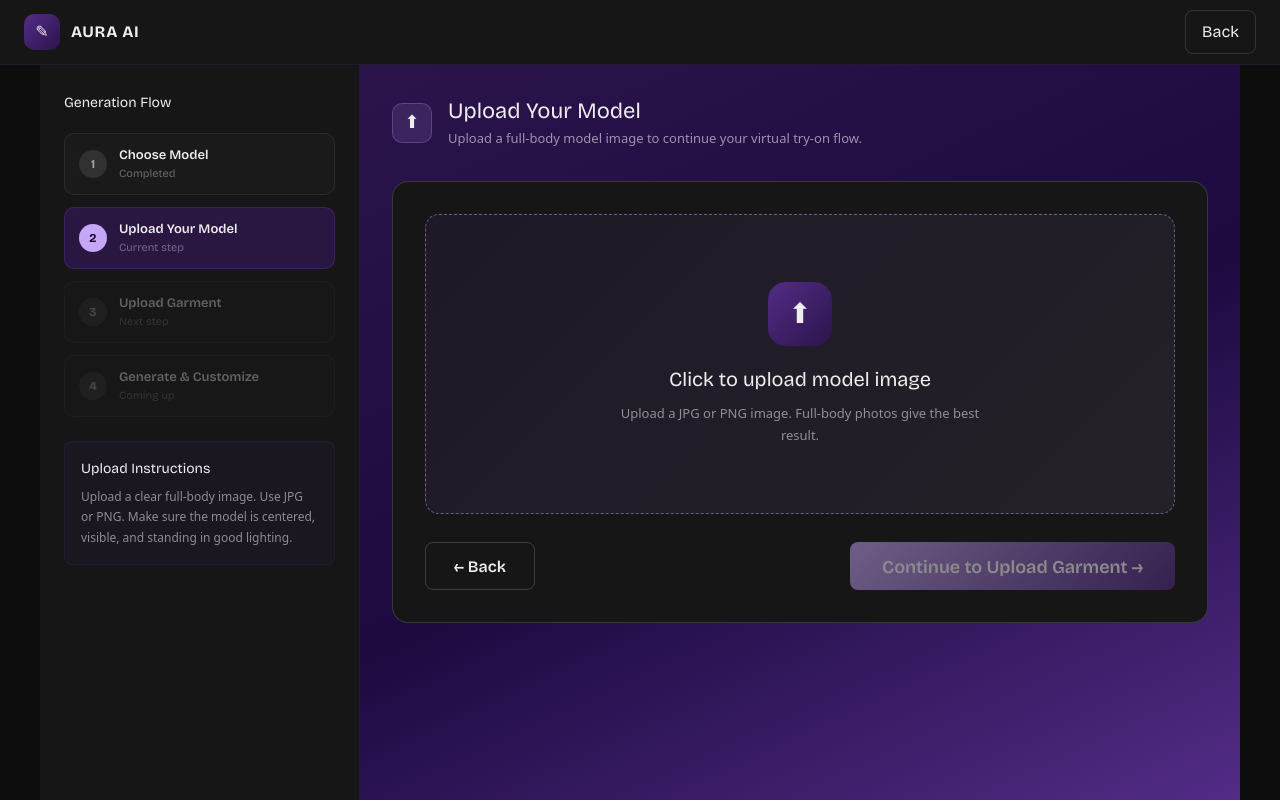
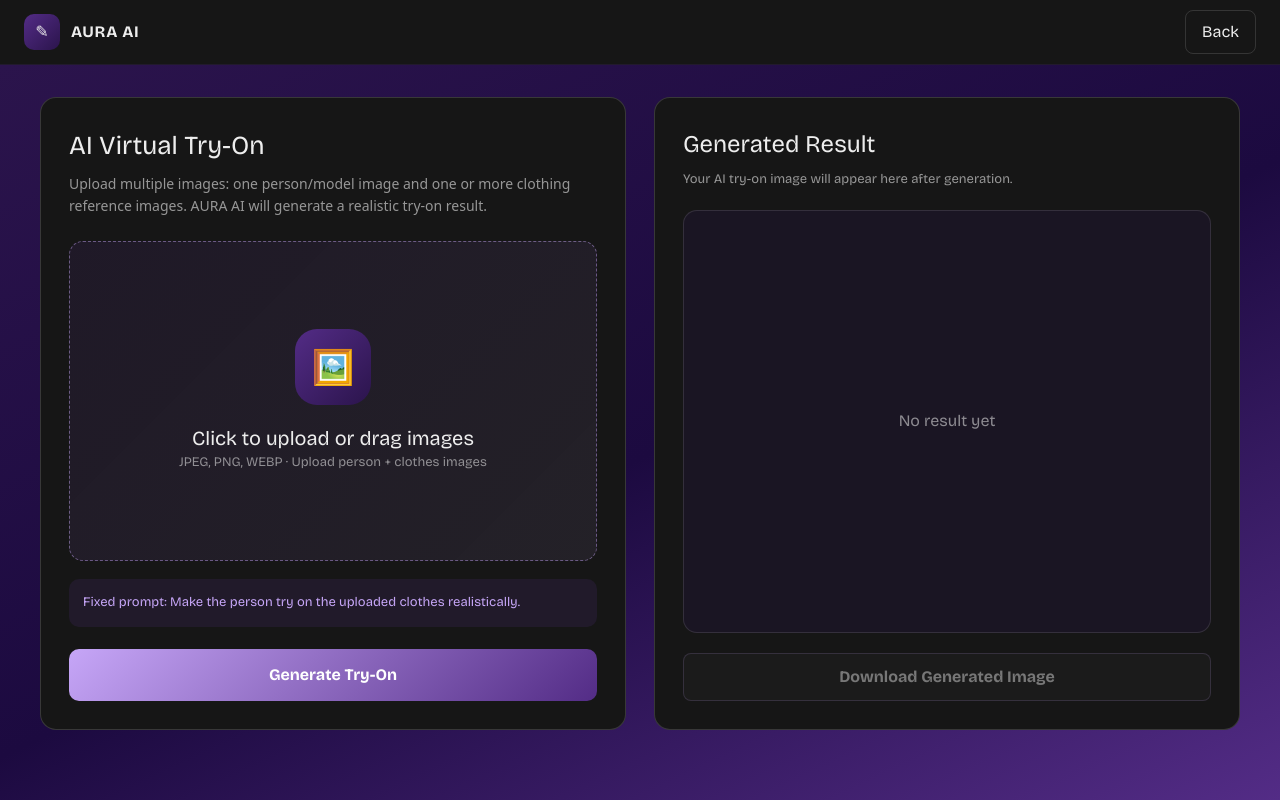
Before and after one commit to sondoscomma/AURAAI, a React (Vite) app in the folder aura-ai-ui/: page /app/upload-your-model in a window 1280 px wide. Built offline with nearby package versions, Linux system fonts and the light colour scheme.

Commit message:
genration and singup and signin

```diff
--- a/aura-ai-ui/src/pages/Signup.tsx
+++ b/aura-ai-ui/src/pages/Signup.tsx
@@ -33,8 +33,8 @@ export default function Signup(): JSX.Element {
 
     localStorage.setItem("token", data.token);
     localStorage.setItem("user", JSON.stringify(data.user));
-
-    nav("/app/generation");
+    alert("Account created successfully. Please log in.");
+    nav("/Login");
   }
 
   return (
--- a/aura-ai-ui/src/pages/UploadYourModel.tsx
+++ b/aura-ai-ui/src/pages/UploadYourModel.tsx
@@ -2,18 +2,66 @@ import type { JSX } from "react";
 import { useRef, useState } from "react";
 import { useNavigate } from "react-router-dom";
 
+const API_URL = "https://auraai-backend-6a8n.onrender.com";
+
 export default function UploadYourModel(): JSX.Element {
   const nav = useNavigate();
   const fileInputRef = useRef<HTMLInputElement | null>(null);
-  const [preview, setPreview] = useState<string | null>(null);
-  const [fileName, setFileName] = useState<string>("");
+
+  const [files, setFiles] = useState<File[]>([]);
+  const [previews, setPreviews] = useState<string[]>([]);
+  const [resultImage, setResultImage] = useState<string | null>(null);
+  const [isGenerating, setIsGenerating] = useState(false);
+  const [error, setError] = useState("");
 
   function handleFileChange(event: React.ChangeEvent<HTMLInputElement>): void {
-    const file = event.target.files?.[0];
-    if (!file) return;
+    const selectedFiles = Array.from(event.target.files || []);
 
-    setFileName(file.name);
-    setPreview(URL.createObjectURL(file));
+    setFiles(selectedFiles);
+    setPreviews(selectedFiles.map((file) => URL.createObjectURL(file)));
+    setResultImage(null);
+    setError("");
+  }
+
+  async function handleGenerate(): Promise<void> {
+    try {
+      if (files.length < 2) {
+        setError("Upload at least 2 images: person image and clothing image.");
+        return;
+      }
+
+      setIsGenerating(true);
+      setError("");
+
+      const formData = new FormData();
+      files.forEach((file) => formData.append("images", file));
+
+      const res = await fetch(`${API_URL}/api/tryon/generate`, {
+        method: "POST",
+        body: formData,
+      });
+
+      const data = await res.json();
+
+      if (!res.ok) {
+        throw new Error(data.message || "Try-on generation failed.");
+      }
+
+      setResultImage(`data:${data.mimeType};base64,${data.imageBase64}`);
+    } catch (err) {
+      setError(err instanceof Error ? err.message : "Try-on generation failed.");
+    } finally {
+      setIsGenerating(false);
+    }
+  }
+
+  function downloadResult(): void {
+    if (!resultImage) return;
+
+    const link = document.createElement("a");
+    link.href = resultImage;
+    link.download = "aura-try-on-result.png";
+    link.click();
   }
 
   return (
@@ -32,7 +80,6 @@ export default function UploadYourModel(): JSX.Element {
         zIndex: 9999,
       }}
     >
-      {/* HEADER */}
       <header
         style={{
           height: "65px",
@@ -42,7 +89,6 @@ export default function UploadYourModel(): JSX.Element {
           alignItems: "center",
           justifyContent: "space-between",
           padding: "0 24px",
-          boxSizing: "border-box",
         }}
       >
         <div style={{ display: "flex", alignItems: "center", gap: "11px" }}>
@@ -59,6 +105,7 @@ export default function UploadYourModel(): JSX.Element {
           >
             ✎
           </div>
+
           <span style={{ fontWeight: 700, fontSize: "16px", letterSpacing: "0.04em" }}>
             AURA AI
           </span>
@@ -79,123 +126,51 @@ export default function UploadYourModel(): JSX.Element {
         </button>
       </header>
 
-      {/* BODY */}
-      <div
+      <main
         style={{
           flex: 1,
-          display: "grid",
-          gridTemplateColumns: "320px 1fr",
-          overflow: "hidden",
-          padding: "0 40px",
-          background: "#0d0d0d",
-        }}
-      >
-        {/* SIDEBAR */}
-        <aside
-          style={{
-            width: "320px",
-            background: "#161616",
-            borderRight: "1px solid rgba(83,44,134,0.2)",
-            padding: "24px",
-            boxSizing: "border-box",
-          }}
-        >
-          <h3 style={{ margin: 0, fontSize: "14px", lineHeight: "28px" }}>
-            Generation Flow
-          </h3>
-
-          <div style={{ marginTop: "16px", display: "flex", flexDirection: "column", gap: "12px" }}>
-            <Step id={1} title="Choose Model" subtitle="Completed" active={false} />
-            <Step id={2} title="Upload Your Model" subtitle="Current step" active />
-            <Step id={3} title="Upload Garment" subtitle="Next step" active={false} faded />
-            <Step id={4} title="Generate & Customize" subtitle="Coming up" active={false} faded />
-          </div>
-
-          <div
-            style={{
-              marginTop: "24px",
-              borderRadius: "8px",
-              border: "1px solid rgba(83,44,134,0.2)",
-              background: "rgba(83,44,134,0.1)",
-              padding: "16px",
-            }}
-          >
-            <h4 style={{ margin: 0, fontSize: "14px" }}>Upload Instructions</h4>
-            <p
-              style={{
-                margin: "8px 0 0",
-                fontFamily: "'General Sans', system-ui, sans-serif",
-                fontSize: "12px",
-                lineHeight: "1.7",
-                color: "rgba(237,237,237,0.55)",
-              }}
-            >
-              Upload a clear full-body image. Use JPG or PNG. Make sure the model is centered,
-              visible, and standing in good lighting.
-            </p>
-          </div>
-        </aside>
-
-        {/* MAIN */}
-        <main
-          style={{
           background: "linear-gradient(155deg, #2B144C 0%, #1c0a40 52%, #532C86 100%)",
           padding: "32px",
           overflowY: "auto",
-            boxSizing: "border-box",
         }}
       >
-          <div style={{ maxWidth: "896px", display: "flex", flexDirection: "column", gap: "32px" }}>
-            {/* TITLE */}
-            <div style={{ display: "flex", alignItems: "center", gap: "16px" }}>
         <div
           style={{
-                  width: "40px",
-                  height: "40px",
-                  borderRadius: "10px",
-                  background: "rgba(198,166,247,0.12)",
-                  border: "1px solid rgba(198,166,247,0.25)",
-                  display: "flex",
-                  alignItems: "center",
-                  justifyContent: "center",
-                  fontSize: "18px",
+            maxWidth: "1200px",
+            margin: "0 auto",
+            display: "grid",
+            gridTemplateColumns: "1fr 1fr",
+            gap: "28px",
           }}
         >
-                ⬆
-              </div>
-
-              <div>
-                <h1 style={{ margin: 0, fontSize: "22px", lineHeight: "28px" }}>
-                  Upload Your Model
-                </h1>
-                <p
-                  style={{
-                    margin: "4px 0 0",
-                    fontFamily: "'General Sans', system-ui, sans-serif",
-                    fontSize: "13px",
-                    color: "rgba(237,237,237,0.6)",
-                  }}
-                >
-                  Upload a full-body model image to continue your virtual try-on flow.
-                </p>
-              </div>
-            </div>
-
-            {/* UPLOAD CARD */}
-            <div
+          <section
             style={{
               border: "1px solid rgba(237,237,237,0.16)",
               background: "#161616",
               borderRadius: "16px",
-                padding: "32px",
-                minHeight: "420px",
-                boxSizing: "border-box",
+              padding: "28px",
             }}
           >
+            <h1 style={{ margin: 0, fontSize: "26px" }}>AI Virtual Try-On</h1>
+
+            <p
+              style={{
+                marginTop: "8px",
+                color: "rgba(237,237,237,0.6)",
+                fontFamily: "'General Sans', system-ui, sans-serif",
+                fontSize: "14px",
+                lineHeight: "22px",
+              }}
+            >
+              Upload multiple images: one person/model image and one or more clothing reference images.
+              AURA AI will generate a realistic try-on result.
+            </p>
+
             <input
               ref={fileInputRef}
               type="file"
-                accept="image/png,image/jpeg"
+              accept="image/png,image/jpeg,image/webp"
+              multiple
               onChange={handleFileChange}
               style={{ display: "none" }}
             />
@@ -203,7 +178,8 @@ export default function UploadYourModel(): JSX.Element {
             <div
               onClick={() => fileInputRef.current?.click()}
               style={{
-                  height: "300px",
+                marginTop: "24px",
+                minHeight: "320px",
                 borderRadius: "14px",
                 border: "1.5px dashed rgba(198,166,247,0.45)",
                 background:
@@ -212,169 +188,201 @@ export default function UploadYourModel(): JSX.Element {
                 alignItems: "center",
                 justifyContent: "center",
                 cursor: "pointer",
-                  overflow: "hidden",
+                padding: "20px",
+                boxSizing: "border-box",
               }}
             >
-                {preview ? (
-                  <img
-                    src={preview}
-                    alt="Uploaded model preview"
-                    style={{
-                      width: "100%",
-                      height: "100%",
-                      objectFit: "contain",
-                      background: "#0d0d0d",
-                    }}
-                  />
-                ) : (
-                  <div style={{ textAlign: "center", maxWidth: "360px" }}>
+              {previews.length === 0 ? (
+                <div style={{ textAlign: "center" }}>
                   <div
                     style={{
-                        width: "64px",
-                        height: "64px",
-                        borderRadius: "18px",
+                      width: "76px",
+                      height: "76px",
+                      borderRadius: "22px",
                       margin: "0 auto",
                       background: "linear-gradient(135deg, #532C86, #2B144C)",
                       display: "flex",
                       alignItems: "center",
                       justifyContent: "center",
-                        fontSize: "28px",
+                      fontSize: "34px",
                     }}
                   >
-                      ⬆
+                    🖼️
                   </div>
 
                   <h2 style={{ margin: "18px 0 0", fontSize: "20px" }}>
-                      Click to upload model image
+                    Click to upload or drag images
                   </h2>
 
-                    <p
+                  <p style={{ color: "rgba(237,237,237,0.55)", fontSize: "13px" }}>
+                    JPEG, PNG, WEBP · Upload person + clothes images
+                  </p>
+                </div>
+              ) : (
+                <div
                   style={{
-                        margin: "8px 0 0",
-                        fontFamily: "'General Sans', system-ui, sans-serif",
-                        fontSize: "13px",
-                        lineHeight: "22px",
-                        color: "rgba(237,237,237,0.55)",
+                    width: "100%",
+                    display: "grid",
+                    gridTemplateColumns: "repeat(2, 1fr)",
+                    gap: "12px",
                   }}
                 >
-                      Upload a JPG or PNG image. Full-body photos give the best result.
-                    </p>
+                  {previews.map((src, index) => (
+                    <div
+                      key={src}
+                      style={{
+                        height: "150px",
+                        borderRadius: "10px",
+                        overflow: "hidden",
+                        background: "#0d0d0d",
+                        position: "relative",
+                        border: "1px solid rgba(198,166,247,0.2)",
+                      }}
+                    >
+                      <img
+                        src={src}
+                        alt={`Upload ${index + 1}`}
+                        style={{
+                          width: "100%",
+                          height: "100%",
+                          objectFit: "contain",
+                        }}
+                      />
+
+                      <span
+                        style={{
+                          position: "absolute",
+                          top: 8,
+                          left: 8,
+                          borderRadius: "999px",
+                          padding: "4px 9px",
+                          fontSize: "11px",
+                          color: "#C6A6F7",
+                          background: "rgba(43,20,76,0.85)",
+                        }}
+                      >
+                        Image {index + 1}
+                      </span>
+                    </div>
+                  ))}
                 </div>
               )}
             </div>
 
-              {fileName && (
             <div
               style={{
-                    marginTop: "16px",
-                    padding: "12px 14px",
+                marginTop: "18px",
+                padding: "14px",
                 borderRadius: "10px",
                 background: "rgba(83,44,134,0.18)",
                 color: "#C6A6F7",
                 fontSize: "13px",
               }}
             >
-                  Selected file: {fileName}
+              Fixed prompt: Make the person try on the uploaded clothes realistically.
+            </div>
+
+            {error && (
+              <div style={{ marginTop: "14px", color: "#ff7b7b", fontSize: "13px" }}>
+                {error}
               </div>
             )}
 
-              <div
+            <button
+              onClick={handleGenerate}
+              disabled={isGenerating}
               style={{
-                  marginTop: "28px",
-                  display: "flex",
-                  justifyContent: "space-between",
-                  gap: "16px",
-                }}
-              >
-                <button
-                  onClick={() => nav("/app/generation")}
-                  style={{
-                    height: "48px",
-                    padding: "12px 28px",
-                    borderRadius: "8px",
-                    border: "1px solid rgba(237,237,237,0.18)",
-                    background: "transparent",
-                    color: "#EDEDED",
-                    cursor: "pointer",
-                    fontSize: "16px",
-                    fontWeight: 600,
-                  }}
-                >
-                  ← Back
-                </button>
-
-                <button
-                  disabled={!preview}
-                  onClick={() => nav("/app/upload-garment")}
-                  style={{
-                    height: "48px",
-                    padding: "12px 32px",
-                    borderRadius: "8px",
+                marginTop: "22px",
+                width: "100%",
+                height: "52px",
+                borderRadius: "10px",
                 border: "none",
                 background: "linear-gradient(135deg, #C6A6F7, #532C86)",
                 color: "#fff",
-                    cursor: preview ? "pointer" : "not-allowed",
-                    opacity: preview ? 1 : 0.5,
-                    fontSize: "18px",
-                    fontWeight: 600,
+                cursor: isGenerating ? "not-allowed" : "pointer",
+                opacity: isGenerating ? 0.65 : 1,
+                fontSize: "16px",
+                fontWeight: 700,
               }}
             >
-                  Continue to Upload Garment →
+              {isGenerating ? "Generating Try-On..." : "Generate Try-On"}
             </button>
+          </section>
+
+          <section
+            style={{
+              border: "1px solid rgba(237,237,237,0.16)",
+              background: "#161616",
+              borderRadius: "16px",
+              padding: "28px",
+              minHeight: "620px",
+              display: "flex",
+              flexDirection: "column",
+            }}
+          >
+            <h2 style={{ margin: 0, fontSize: "24px" }}>Generated Result</h2>
+
+            <p
+              style={{
+                marginTop: "8px",
+                color: "rgba(237,237,237,0.6)",
+                fontSize: "13px",
+              }}
+            >
+              Your AI try-on image will appear here after generation.
+            </p>
+
+            <div
+              style={{
+                flex: 1,
+                marginTop: "20px",
+                borderRadius: "14px",
+                background: "rgba(43,20,76,0.25)",
+                border: "1px solid rgba(237,237,237,0.12)",
+                display: "flex",
+                alignItems: "center",
+                justifyContent: "center",
+                overflow: "hidden",
+                textAlign: "center",
+              }}
+            >
+              {resultImage ? (
+                <img
+                  src={resultImage}
+                  alt="Generated try-on"
+                  style={{
+                    width: "100%",
+                    height: "100%",
+                    objectFit: "contain",
+                  }}
+                />
+              ) : (
+                <div style={{ color: "rgba(237,237,237,0.55)" }}>
+                  {isGenerating ? "Creating your try-on image..." : "No result yet"}
                 </div>
+              )}
             </div>
+
+            <button
+              onClick={downloadResult}
+              disabled={!resultImage}
+              style={{
+                marginTop: "20px",
+                height: "48px",
+                borderRadius: "8px",
+                border: "1px solid rgba(198,166,247,0.35)",
+                background: resultImage ? "rgba(83,44,134,0.35)" : "rgba(237,237,237,0.06)",
+                color: "#EDEDED",
+                cursor: resultImage ? "pointer" : "not-allowed",
+                opacity: resultImage ? 1 : 0.45,
+                fontWeight: 700,
+              }}
+            >
+              Download Generated Image
+            </button>
+          </section>
         </div>
       </main>
     </div>
-    </div>
   );
 }
-
-function Step(props: {
-  id: number;
-  title: string;
-  subtitle: string;
-  active: boolean;
-  faded?: boolean;
-}): JSX.Element {
-  return (
-    <div
-      style={{
-        display: "flex",
-        gap: "12px",
-        alignItems: "center",
-        borderRadius: "10px",
-        padding: "12px 14px",
-        border: props.active
-          ? "1px solid rgba(83,44,134,0.5)"
-          : "1px solid rgba(255,255,255,0.07)",
-        background: props.active ? "rgba(55,25,90,0.65)" : "rgba(255,255,255,0.02)",
-        opacity: props.faded ? 0.35 : 1,
-      }}
-    >
-      <div
-        style={{
-          width: "28px",
-          height: "28px",
-          borderRadius: "50%",
-          background: props.active ? "#C6A6F7" : "rgba(255,255,255,0.1)",
-          color: props.active ? "#1a0033" : "rgba(255,255,255,0.55)",
-          display: "flex",
-          alignItems: "center",
-          justifyContent: "center",
-          fontSize: "12px",
-          fontWeight: 700,
-        }}
-      >
-        {props.id}
-      </div>
-
-      <div>
-        <div style={{ fontSize: "13px", fontWeight: 600 }}>{props.title}</div>
-        <div style={{ fontSize: "11px", color: "rgba(255,255,255,0.35)" }}>
-          {props.subtitle}
-        </div>
-      </div>
-    </div>
-  );
-}
```
Also changed, not shown: package.json (added, +9 -0 lines), 2 other files (tests, documents, lock files or other folders). Lines whose indentation alone changed are shown as unchanged.
